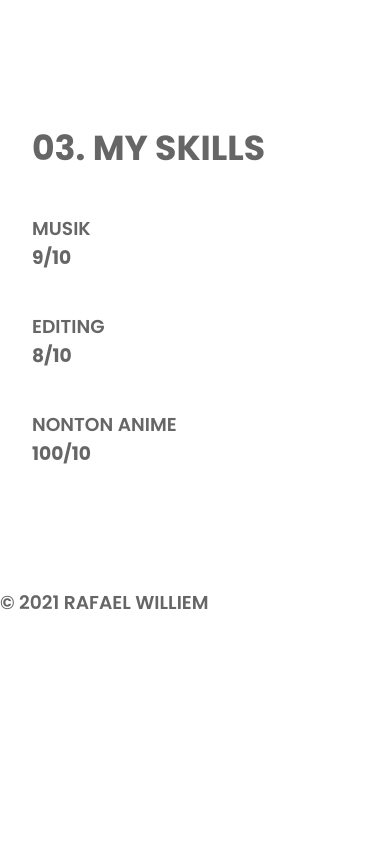
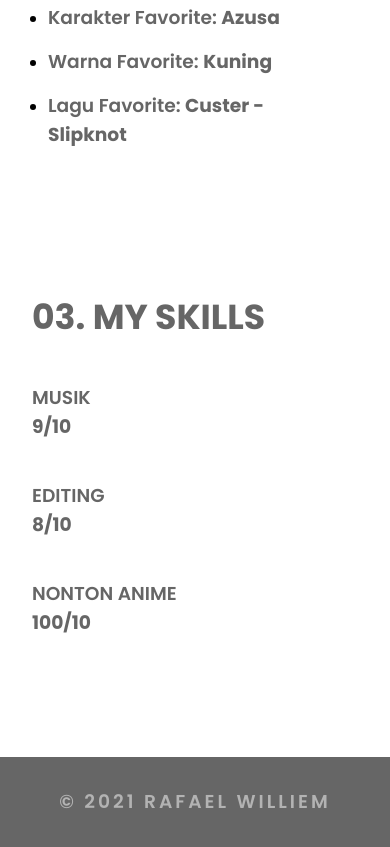
Before and after one commit to DaNoobBoii/marvin-web, a plain HTML site: page index.html in a window 390 px wide. Shown: the part 2084-2931 px from the top of the page. Before the commit the page ends 2701 px from the top, so only its background shows below. Drawn offline with Linux system fonts and the light colour scheme.

Commit message:
style-revisi1

```diff
--- a/css/style.css
+++ b/css/style.css
@@ -97,6 +97,7 @@ h1,h2,h3,h4,p,a {
 @media screen and (max-width: 1024px) {
     .hero {
         padding: 0 0 0 4rem;
+        height: 120vh;
     }
 
     .hero .text {
@@ -136,6 +137,9 @@ h1,h2,h3,h4,p,a {
         width: 100%;
         height: 100%;
         opacity: .4;
+    }
+    .hero .text .text-link ul li:hover a {
+        color: #FFF;
     }
 }
 /* Hero */
@@ -208,3 +212,16 @@ h1,h2,h3,h4,p,a {
     }
 }
 /* Skill */
+
+/* Copyright */
+.copyright {
+    padding: 30px 0 45px;
+    text-align: center;
+    letter-spacing: 3px;
+    opacity: 1;
+    background: var(--lighterBlack);
+}
+.copyright p {
+    color: rgb(255,255,255, .5);
+}
+/* Copyright */
```
